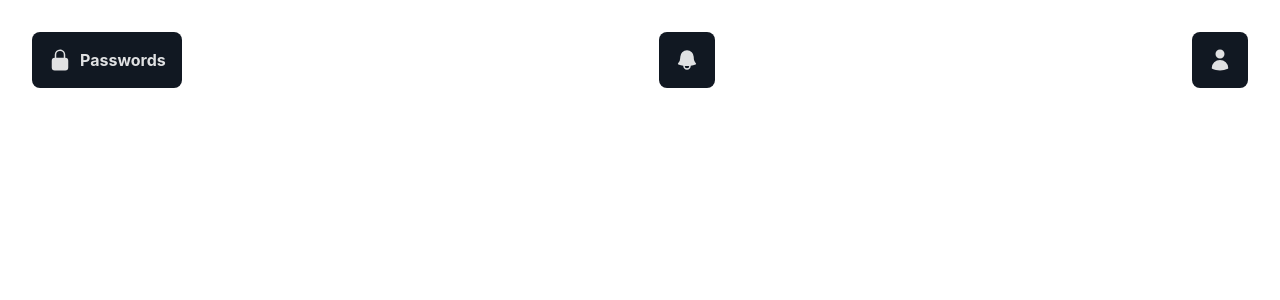
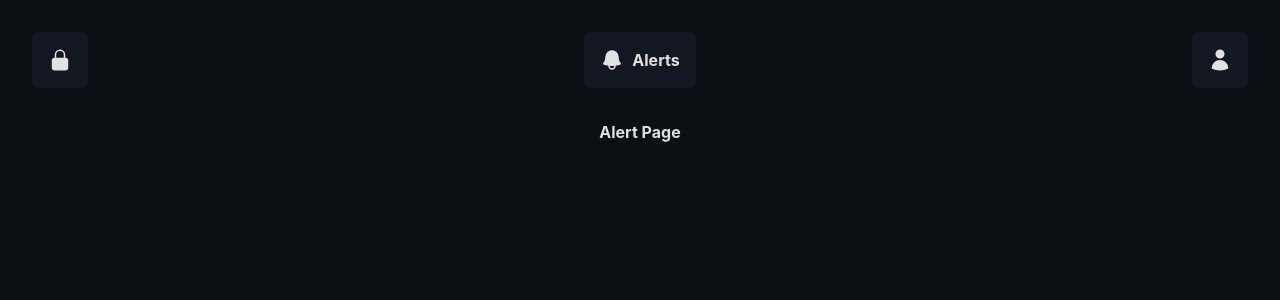
Before and after one commit to ThierryGibbons/CS205-Password-Manager, a React (Vite) app in the folder Extension/: page /alert in a window 1280 px wide. Shown: the top 300 px of the page. Built offline with nearby package versions, Linux system fonts and the light colour scheme.

Commit message:
feat(Pages): Multiple Pages

```diff
--- a/Extension/index.html
+++ b/Extension/index.html
@@ -5,7 +5,7 @@
     <meta name="viewport" content="width=device-width, initial-scale=1.0" />
     <title>Passwords Made Easy</title>
   </head>
-  <body>
+  <body class="bg-background-default">
     <div id="root"></div>
     <script type="module" src="/src/main.tsx"></script>
   </body>
--- a/Extension/package.json
+++ b/Extension/package.json
@@ -11,7 +11,8 @@
   },
   "dependencies": {
     "react": "^18.2.0",
-    "react-dom": "^18.2.0"
+    "react-dom": "^18.2.0",
+    "react-router-dom": "^6.22.3"
   },
   "devDependencies": {
     "@types/chrome": "^0.0.263",
--- a/Extension/src/App.tsx
+++ b/Extension/src/App.tsx
@@ -1,11 +1,45 @@
+import { Routes, Route } from "react-router-dom";
 import "./App.css";
 import NavBar from "./components/Navbar";
+
+// Pages
+import PasswordPage from "./pages/password";
+import AlertPage from "./pages/alert";
+import AccountPage from "./pages/account";
 
 function App() {
   return (
     <>
-      <NavBar v="Password" />
-      <h1 className="font-Poppins font-bold p-18">Passwords Made Easy</h1>
+      {/* <NavBar v={path} /> */}
+      <Routes>
+        <Route
+          path="/"
+          element={
+            <>
+              <NavBar v="Password" />
+              <PasswordPage />
+            </>
+          }
+        />
+        <Route
+          path="/alert"
+          element={
+            <>
+              <NavBar v="Alert" />
+              <AlertPage />
+            </>
+          }
+        />
+        <Route
+          path="/account"
+          element={
+            <>
+              <NavBar v="Account" />
+              <AccountPage />
+            </>
+          }
+        />
+      </Routes>
     </>
   );
 }
--- a/Extension/src/components/Navbar.tsx
+++ b/Extension/src/components/Navbar.tsx
@@ -49,7 +49,7 @@ const ButtonPassword = ({ v }: { v: string }) => {
 const ButtonAlert = ({ v }: { v: string }) => {
   if (v == "full") {
     return (
-      <a href="/alerts">
+      <a href="/alert">
         <div className="bg-background-900 p-4 mb-4 rounded-lg flex items-center gap-2">
           <svg
             xmlns="http://www.w3.org/2000/svg"
@@ -71,7 +71,7 @@ const ButtonAlert = ({ v }: { v: string }) => {
     );
   } else if (v == "half") {
     return (
-      <a href="/alerts">
+      <a href="/alert">
         <div className="bg-background-900 p-4 mb-4 rounded-lg flex items-center gap-2">
           <svg
             xmlns="http://www.w3.org/2000/svg"
--- a/Extension/src/main.tsx
+++ b/Extension/src/main.tsx
@@ -1,10 +1,13 @@
-import React from 'react'
-import ReactDOM from 'react-dom/client'
-import App from './App.tsx'
-import './index.css'
+import React from "react";
+import ReactDOM from "react-dom/client";
+import App from "./App.tsx";
+import "./index.css";
+import { BrowserRouter } from "react-router-dom";
 
-ReactDOM.createRoot(document.getElementById('root')!).render(
+ReactDOM.createRoot(document.getElementById("root")!).render(
   <React.StrictMode>
-    <App />
-  </React.StrictMode>,
-)
+    <BrowserRouter>
+      <App />
+    </BrowserRouter>
+  </React.StrictMode>
+);
--- /dev/null
+++ b/Extension/src/pages/account.tsx
@@ -0,0 +1,9 @@
+const AccountPage = () => {
+  return (
+    <div>
+      <h1 className="font-Poppins font-bold p-18">Account Page</h1>
+    </div>
+  );
+};
+
+export default AccountPage;
--- /dev/null
+++ b/Extension/src/pages/alert.tsx
@@ -0,0 +1,9 @@
+const AlertPage = () => {
+  return (
+    <div>
+      <h1 className="font-Poppins font-bold p-18">Alert Page</h1>
+    </div>
+  );
+};
+
+export default AlertPage;
--- /dev/null
+++ b/Extension/src/pages/password.tsx
@@ -0,0 +1,9 @@
+const PasswordPage = () => {
+  return (
+    <div>
+      <h1 className="font-Poppins font-bold p-18">Password Page</h1>
+    </div>
+  );
+};
+
+export default PasswordPage;
```
Also changed, not shown: 1 other file (tests, documents, lock files or other folders).
